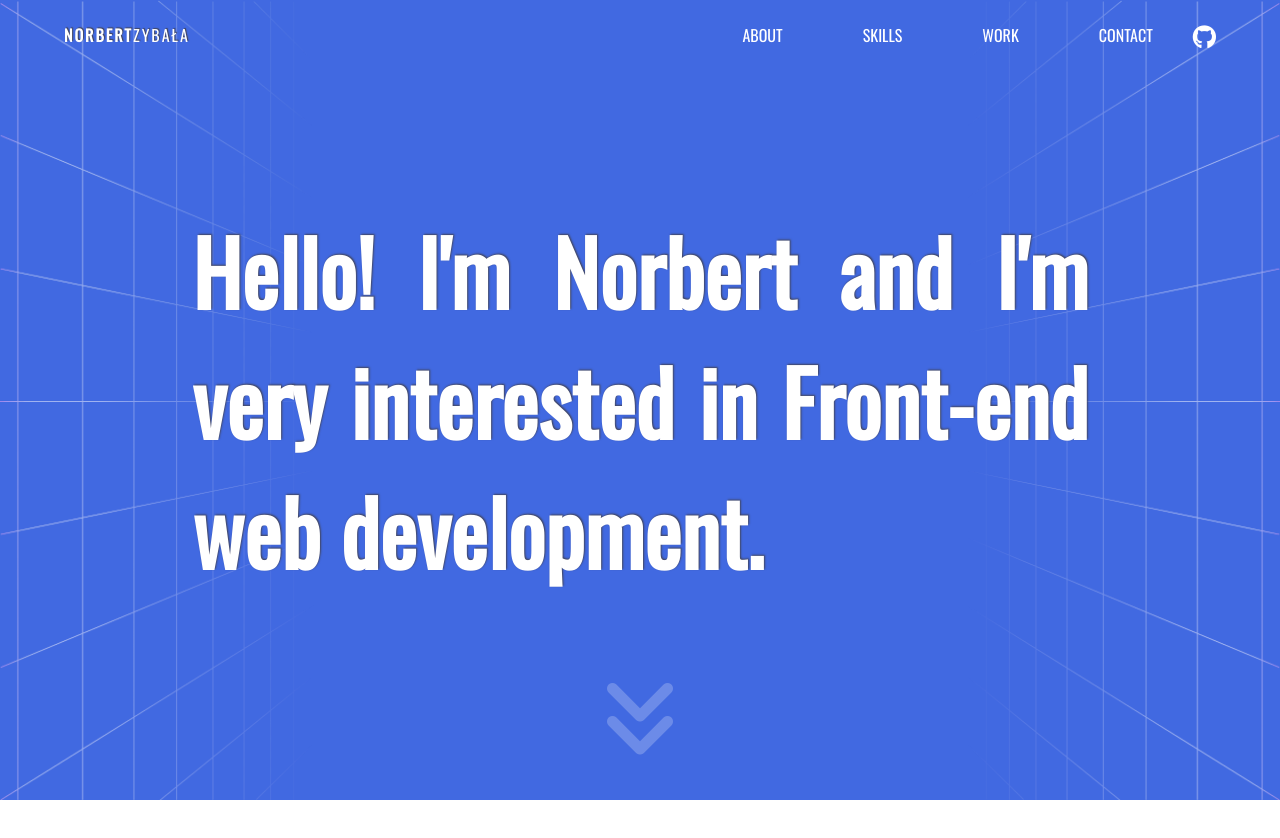
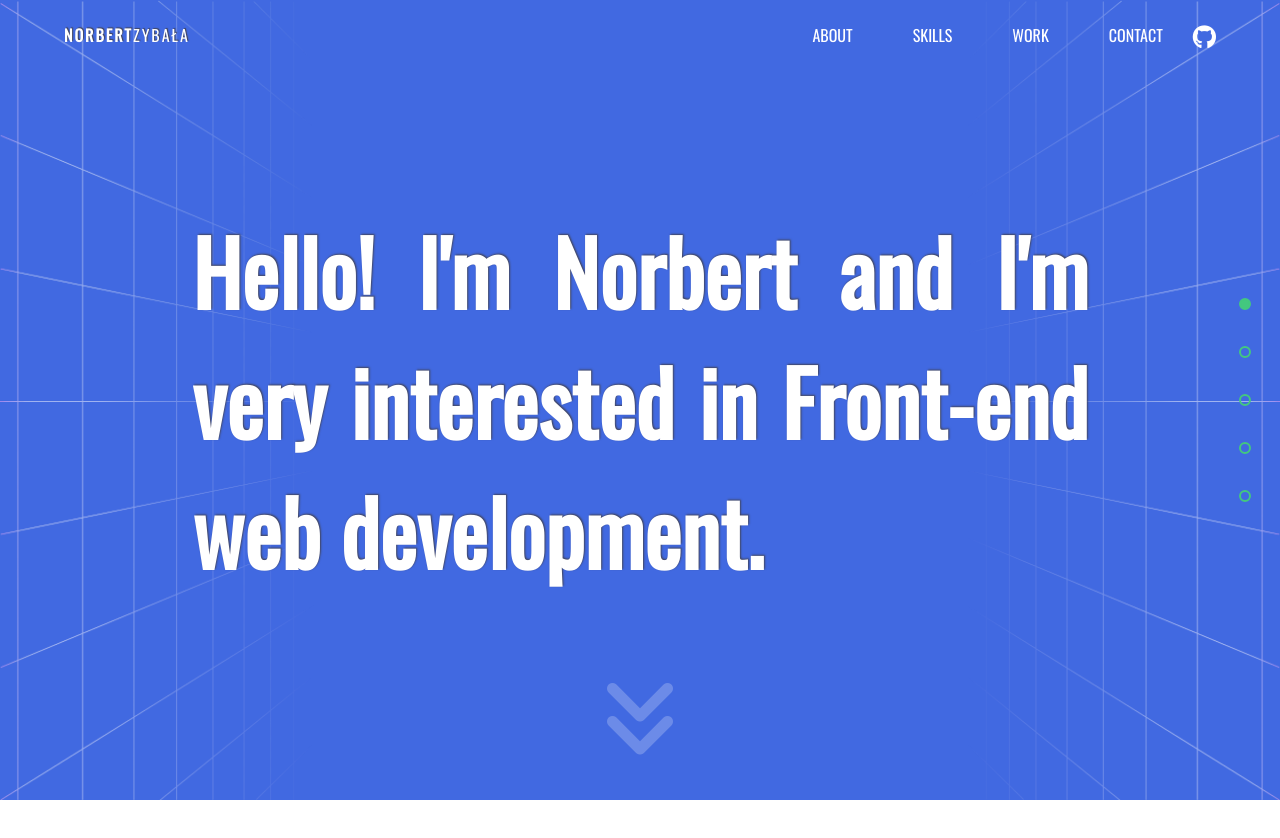
Before and after one commit to norbertzybala/my-website, a website built with webpack: page src/index.html in a window 1280 px wide. Shown: the top 838 px of the page. Built offline with nearby package versions, Linux system fonts and the light colour scheme.

Commit message:
add aside bar

```diff
--- a/src/index.html
+++ b/src/index.html
@@ -45,6 +45,14 @@
     </div>
   </nav>
 
+  <aside class="aside-bar">
+    <div class="aside-bar__item aside-bar__item--active"></div>
+    <div class="aside-bar__item"></div>
+    <div class="aside-bar__item"></div>
+    <div class="aside-bar__item"></div>
+    <div class="aside-bar__item"></div>
+  </aside>
+
   <section>
     <div class="home">
       <header class="home__header">
--- /dev/null
+++ b/src/scss/_aside-bar.scss
@@ -0,0 +1,30 @@
+.aside-bar {
+    position: fixed;
+    top: 50%;
+    right: 5px;
+    height: 30%;
+    width: 30px;
+    transform: translateY(-50%);
+    display: flex;
+    flex-direction: column;
+    justify-content: space-around;
+    align-items: center;
+    z-index: 1;
+
+    @include min-width(medium) {
+        right: 10px;
+        width: 50px;
+    }
+
+    &__item {
+        width: 12px;
+        height: 12px;
+        border-radius: 50%;
+        border: 2px solid var(--aside-border-item-color);
+    }
+
+    &__item--active {
+        background-color: var(--aside-background-item-color);
+        transition: background-color .5s;
+    }
+}
--- a/src/scss/_navigation.scss
+++ b/src/scss/_navigation.scss
@@ -134,7 +134,7 @@
         flex-direction: column;
 
         @include min-width(medium) {
-            padding: 0 30px;
+            padding: 0 20px;
             margin: 0 10px;
 
             &::after {
@@ -142,9 +142,8 @@
                 background-color: #fff;
                 width: 100%;
                 height: 1px;
-                padding: 0 5px;
                 transform: scale(0, 1);
-                transition: 0.4s linear;
+                transition: 0.3s linear;
             }
         }
     }
--- a/src/scss/_variables.scss
+++ b/src/scss/_variables.scss
@@ -1,6 +1,9 @@
 :root {
     --home-background-color: royalblue;
     --home-font-size: clamp(2.5em, 7vw, 5.5em);
+
+    --aside-border-item-color: #43c87f;
+    --aside-background-item-color: #43c87f;
 }
 
 $breakpoints: (
--- a/src/scss/app.scss
+++ b/src/scss/app.scss
@@ -3,4 +3,5 @@
 @import 'base';
 @import 'animations';
 @import 'navigation';
+@import 'aside-bar';
 @import 'home';
```
